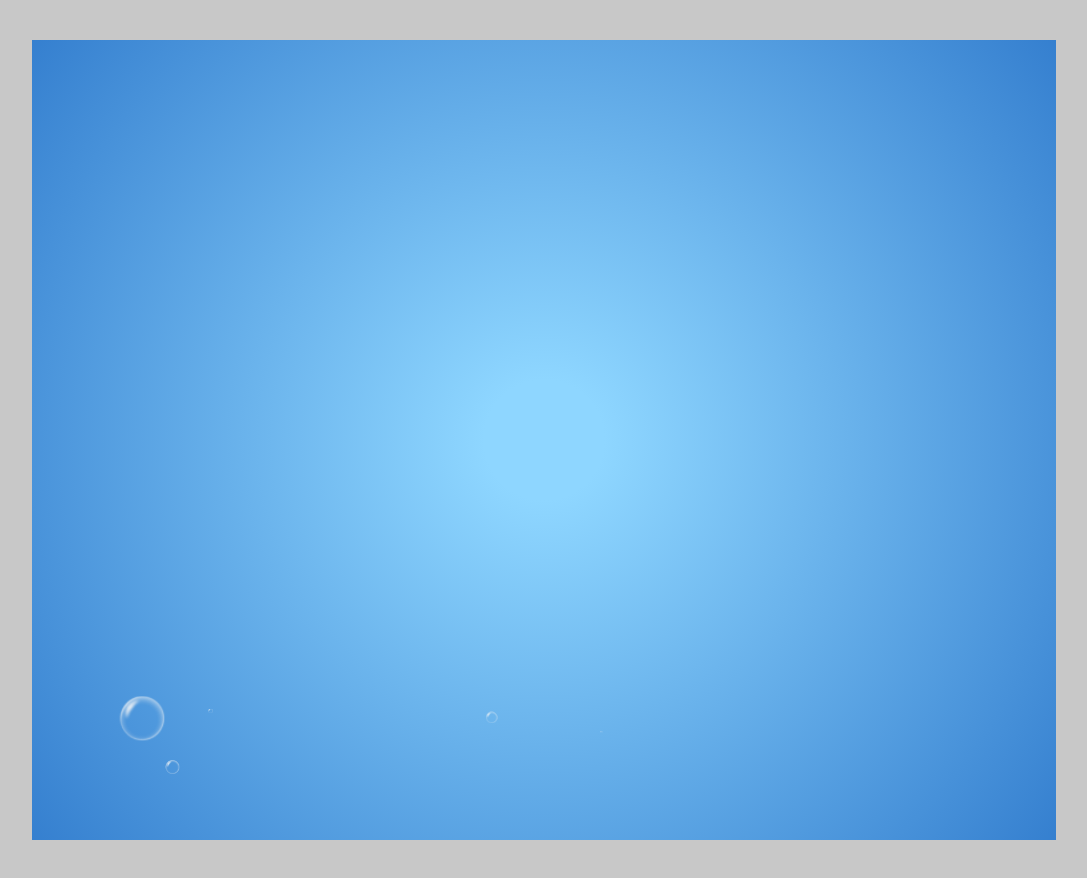
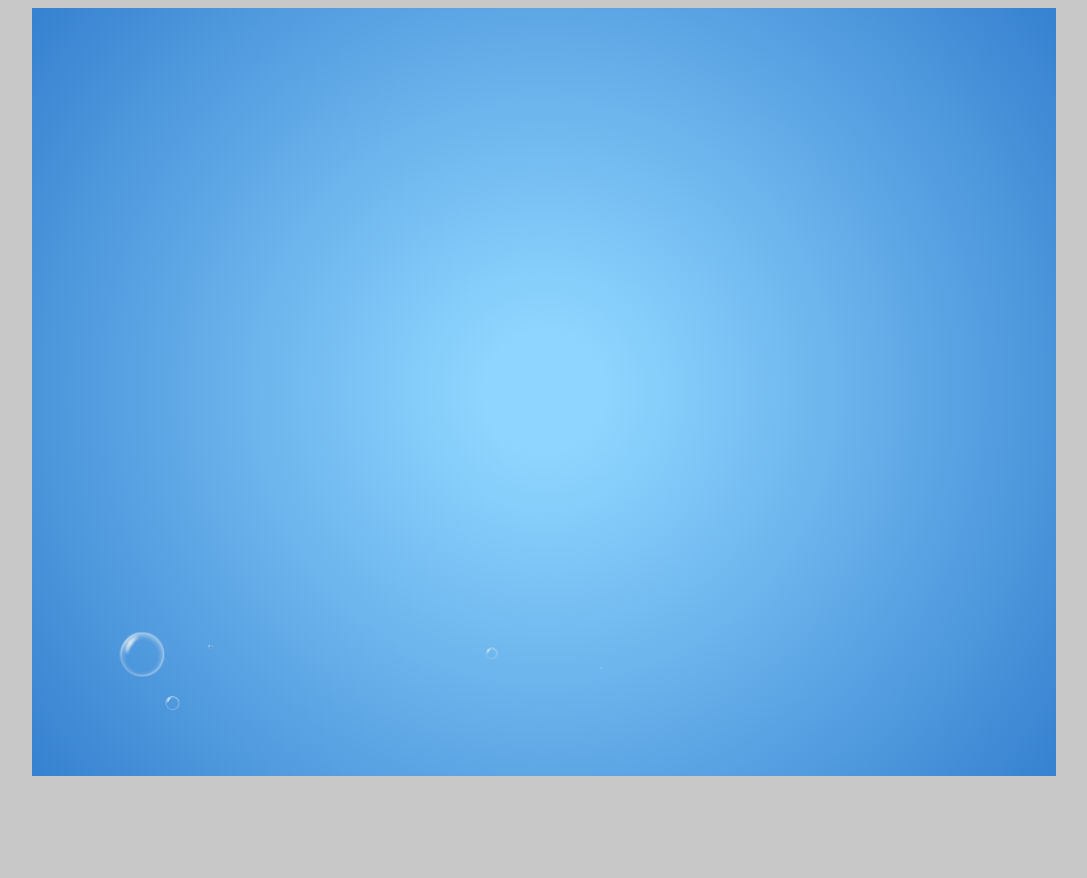
Before and after one commit to clockwork189/BubbleEngine, a plain HTML site: page index.html in a window 1280 px wide. Shown: the whole page, without its empty margins (96-1183 px from the left). After the commit the page ends 800 px from the top, so only its background shows below. Drawn offline with Linux system fonts and the light colour scheme; animation ran at ten frames a second.

Commit message:
changed dimensions and variables

```diff
--- a/app.js
+++ b/app.js
@@ -92,7 +92,7 @@ var generateBubbles = function () {
 var drawBubbles = function () {
     for(var i = 0; i < bubbles.length; i++) {
         var bubble = bubbles[i];
-        if(bubble.currentY !== bubble.endingY) {
+        if(bubble.currentY > 0) {
             context.drawImage(images.bubble1, bubble.currentX, bubble.currentY, bubble.dimensions, bubble.dimensions);
             bubble.currentY -= bubble.speed;
         } else {
@@ -106,6 +106,7 @@ var loop = function () {
     drawBackground();
     generateBubbles();
     drawBubbles();
+    console.log(bubbles.length);
     requestAnimationFrame(loop);
 };
 loop();
--- a/index.html
+++ b/index.html
@@ -9,7 +9,7 @@
             }
             #mainGameCanvas {
             	display: block;
-                margin: 40px auto;
+                margin: 0 auto;
                 outline: none;
                 border: 5 px solid white;
             }
@@ -33,7 +33,7 @@
         </style>
 	</head>
 	<body>
-		<canvas id="mainGameCanvas" width="1024" height="800"></canvas>
+		<canvas id="mainGameCanvas" width="1024" height="768"></canvas>
         <script src="utility.js"></script>
         <script src="app.js"></script>
 	</body>
```
